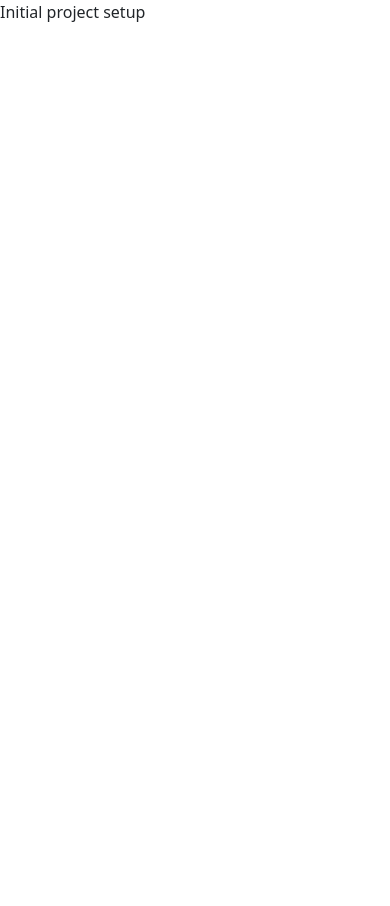
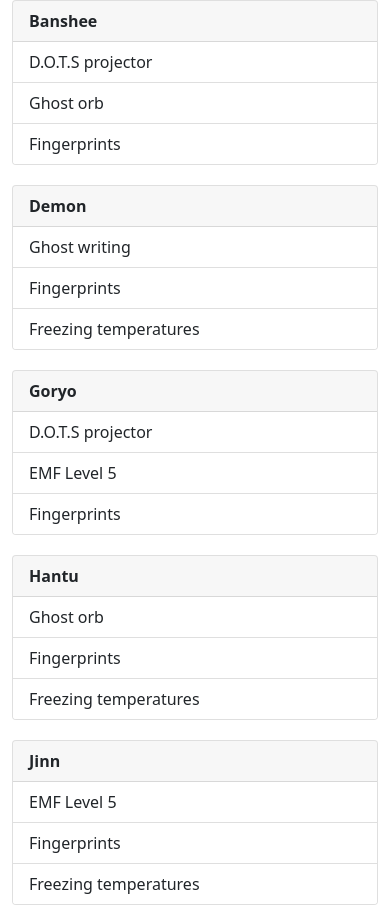
Before and after one commit to larsnaslund/phasmophobia-ghost-evidence, a React (Create React App) app: page / in a window 390 px wide. Shown: the top 906 px of the page. Before the commit the page ends 844 px from the top, so only its background shows below. Built offline with nearby package versions, Linux system fonts and the light colour scheme.

Commit message:
Added responsive grid displaying all ghosts

```diff
--- a/src/App.js
+++ b/src/App.js
@@ -1,10 +1,11 @@
 import Router from './Router';
+import { Container } from 'react-bootstrap'
 
 function App() {
     return (
-        <>
+        <Container>
             <Router />
-        </>);
+        </Container>);
 }
 
 export default App;
--- a/src/Router.js
+++ b/src/Router.js
@@ -7,9 +7,8 @@
     return (
         <BrowserRouter>
             <Routes>
-                <Route path="/" element={<Home />}>
-                    <Route path="*" element={<NotFound />} />
-                </Route>
+                <Route path="/" element={<Home />} />
+                <Route path="*" element={<NotFound />} />
             </Routes>
         </BrowserRouter>
     );
--- a/src/assets/css/style.css
+++ b/src/assets/css/style.css
@@ -0,0 +1,29 @@
+.ghost-grid {
+  display: grid;
+  grid-gap: 20px;
+  width: 100%;
+  margin: 0 auto;
+}
+
+@media screen and (max-width: 600px) {
+  .ghost-grid {
+    grid-template-columns: repeat(1, 1fr);
+  }
+}
+
+@media screen and (min-width: 600px) {
+  .ghost-grid {
+    grid-template-columns: repeat(2, 1fr);
+  }
+}
+
+@media screen and (min-width: 800px) {
+  .ghost-grid {
+    grid-template-columns: repeat(3, 1fr);
+  }
+}
+@media screen and (min-width: 1400px) {
+  .ghost-grid {
+    grid-template-columns: repeat(4, 1fr);
+  }
+}
--- a/src/index.js
+++ b/src/index.js
@@ -2,6 +2,7 @@
 import ReactDOM from 'react-dom';
 import App from './App';
 import 'bootstrap/dist/css/bootstrap.min.css';
+import './assets/css/style.css';
 
 ReactDOM.render(
     <React.StrictMode>
--- a/src/screens/Home.js
+++ b/src/screens/Home.js
@@ -1,9 +1,25 @@
 import React from 'react'
+import { Card, ListGroup } from 'react-bootstrap'
+import { GHOSTS } from '../assets/json/ghosts';
 
 export default function Home() {
+
+    const Evidence = (props) => {
+        return <ListGroup variant="flush">
+            {props.list.map((evidence) => (
+                <ListGroup.Item>{evidence}</ListGroup.Item>
+            ))}
+        </ListGroup>;
+    }
+
     return (
-        <div>
-            Initial project setup
+        <div className="ghost-grid">
+            {GHOSTS.map((ghost) => (
+                <Card>
+                    <Card.Header style={{ fontWeight: 'bold' }}>{ghost.name}</Card.Header>
+                    <Evidence list={ghost.evidence} />
+                </Card>
+            ))}
         </div>
     )
 }
--- a/src/screens/NotFound.js
+++ b/src/screens/NotFound.js
@@ -1,5 +1,5 @@
 import React from 'react'
-import { Alert } from "bootstrap";
+import { Alert } from "react-bootstrap";
 
 export default function NotFound() {
     return (
```
